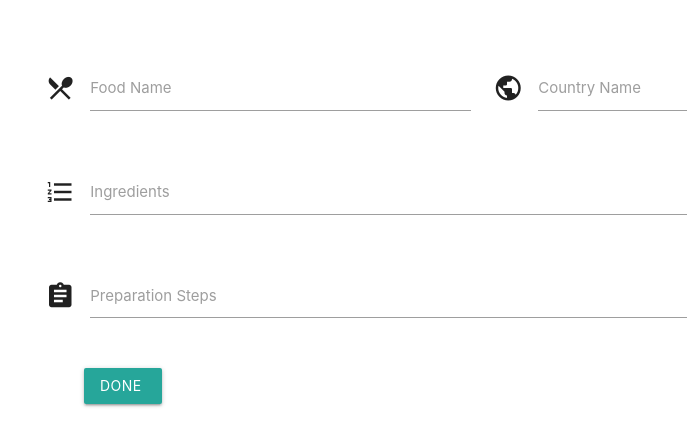
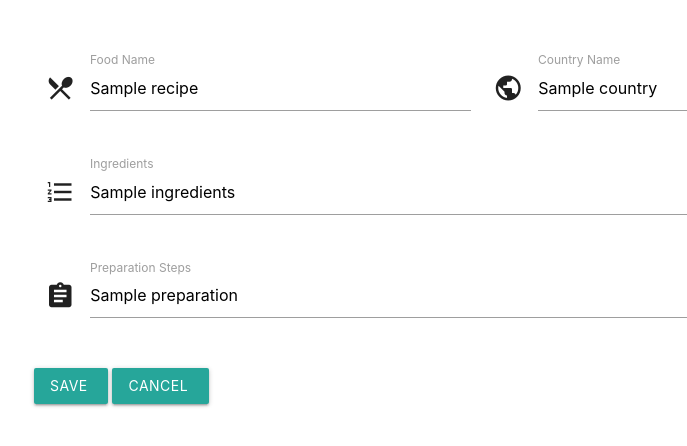
Before and after one commit to IIxShahinxII/cookbook, a Flask app: template templates/editrecipe.html in a window 1280 px wide. Shown: the top 446 px of the page, without its empty margins (158-845 px from the left). Run offline with Flask 2, Linux system fonts and the light colour scheme; the template is opened without the code that fills it: most values are stand-ins (such as "Sample title", 1, 10 or a date in 2020); some libraries are stand-ins or nearby versions.

Commit message:
connected to mongodb ,functions work as expected.

```diff
--- a/templates/addrecipe.html
+++ b/templates/addrecipe.html
@@ -18,14 +18,14 @@
         <div class="row">
             <div class="input-field col s12">
                 <i class="material-icons prefix">format_list_numbered</i>
-                <input id="Ingredients" name="Ingredients" type="text" class="validate">
+                <input id="ingredients" name="ingredients" type="text" class="validate">
                 <label for="icon_prefix">Ingredients</label>
             </div>
         </div>
         <div class="row">
             <div class="input-field col s12">
                 <i class="material-icons prefix">assignment</i>
-                <textarea id="Preparation" name="Preparation" class="materialize-textarea"></textarea>
+                <textarea id="preparation" name="preparation" class="materialize-textarea"></textarea>
                 <label for="icon_prefix2">Preparation Steps</label>
             </div>
         </div>
--- a/templates/editrecipe.html
+++ b/templates/editrecipe.html
@@ -2,35 +2,39 @@
 {% block content %}
 
 <div class="row">
-    <form action="{{ url_for('insert_recipe') }}" method="POST" class="col s12 add-recipe-form">
+    <form action="{{ url_for('update_recipe', recipe_id=recipe._id) }}" method="POST" class="col s12 add-recipe-form">
         <div class="row">
             <div class="input-field col s6">
                 <i class="material-icons prefix">local_dining</i>
-                <input id="food_name" name="food_name" type="text" class="validate">
+                <input id="food_name" name="food_name" type="text" class="validate" value="{{recipe.food_name}}">
                 <label for="icon_prefix">Food Name</label>
             </div>
             <div class="input-field col s6">
                 <i class="material-icons prefix">public</i>
-                <input id="country" name="country" type="text" class="validate">
+                <input id="country" name="country" type="text" class="validate" value="{{recipe.country}}">
                 <label for="icon_prefix">Country Name</label>
             </div>
         </div>
         <div class="row">
             <div class="input-field col s12">
                 <i class="material-icons prefix">format_list_numbered</i>
-                <input id="Ingredients" name="Ingredients" type="text" class="validate">
+                <input id="ingredients" name="ingredients" type="text" class="validate" value="{{recipe.ingredients}}">
                 <label for="icon_prefix">Ingredients</label>
             </div>
         </div>
         <div class="row">
             <div class="input-field col s12">
                 <i class="material-icons prefix">assignment</i>
-                <textarea id="Preparation" name="Preparation" class="materialize-textarea"></textarea>
+                <textarea id="preparation" name="preparation"
+                    class="materialize-textarea">{{recipe.preparation}}</textarea>
                 <label for="icon_prefix2">Preparation Steps</label>
             </div>
         </div>
         <div class="row">
-            <button class="publish-btn btn waves-effect waves-light" type="submit" name="action">Done
+            <button class="save-btn btn waves-effect waves-light" type="submit" name="action">Save
+                <i class="material-icons"></i>
+            </button>
+            <button class="cancel-btn btn waves-effect waves-light" type="submit" name="action">Cancel
                 <i class="material-icons"></i>
             </button>
         </div>
--- a/templates/recipes.html
+++ b/templates/recipes.html
@@ -7,7 +7,8 @@
             <div class="col s4">
                 <a href="{{ url_for('edit_recipe', recipe_id=recipe._id) }}"
                     class="waves-effect waves-light btn small-btn">Edit</a>
-                <a class="waves-effect waves-light btn small-btn" style="background-color: #ce1515c4;">Delete</a>
+                <a href="{{ url_for('delete_recipe', recipe_id=recipe._id) }}"
+                    class="waves-effect waves-light btn small-btn" style="background-color: #ce1515c4;">Delete</a>
             </div>
             <div class="col s4 recipe-headline">
                 <strong>
```
